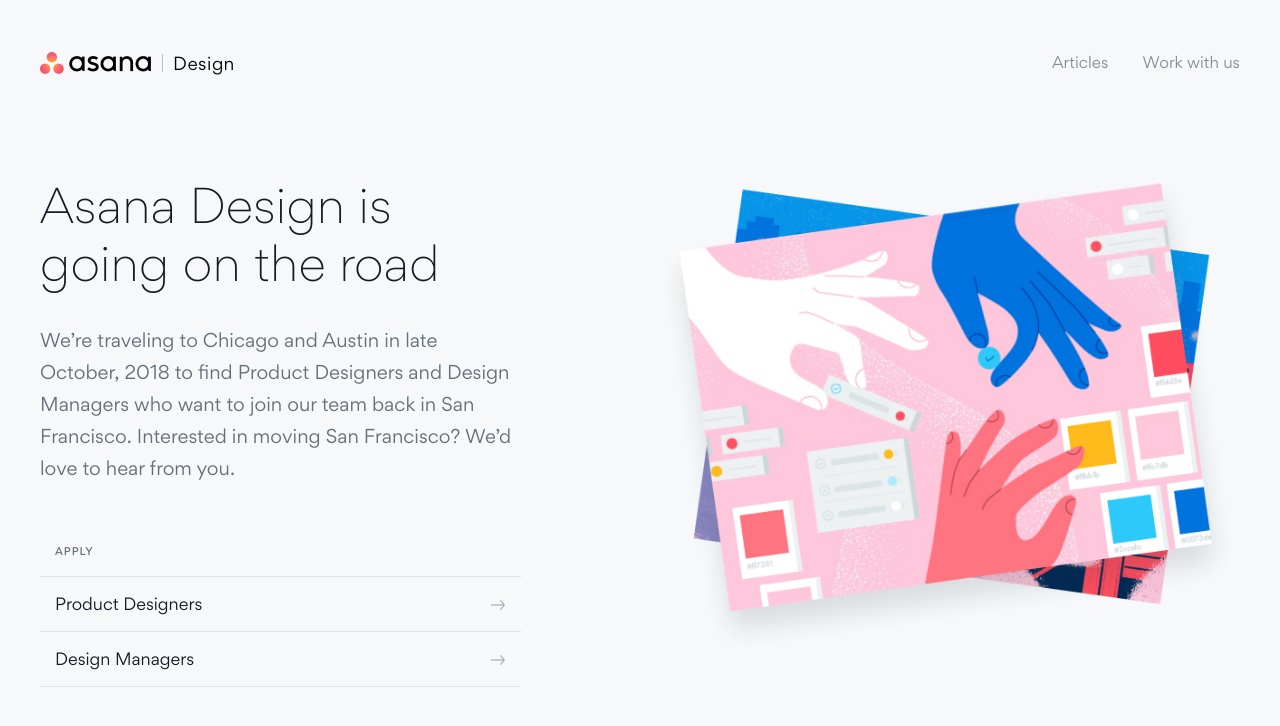
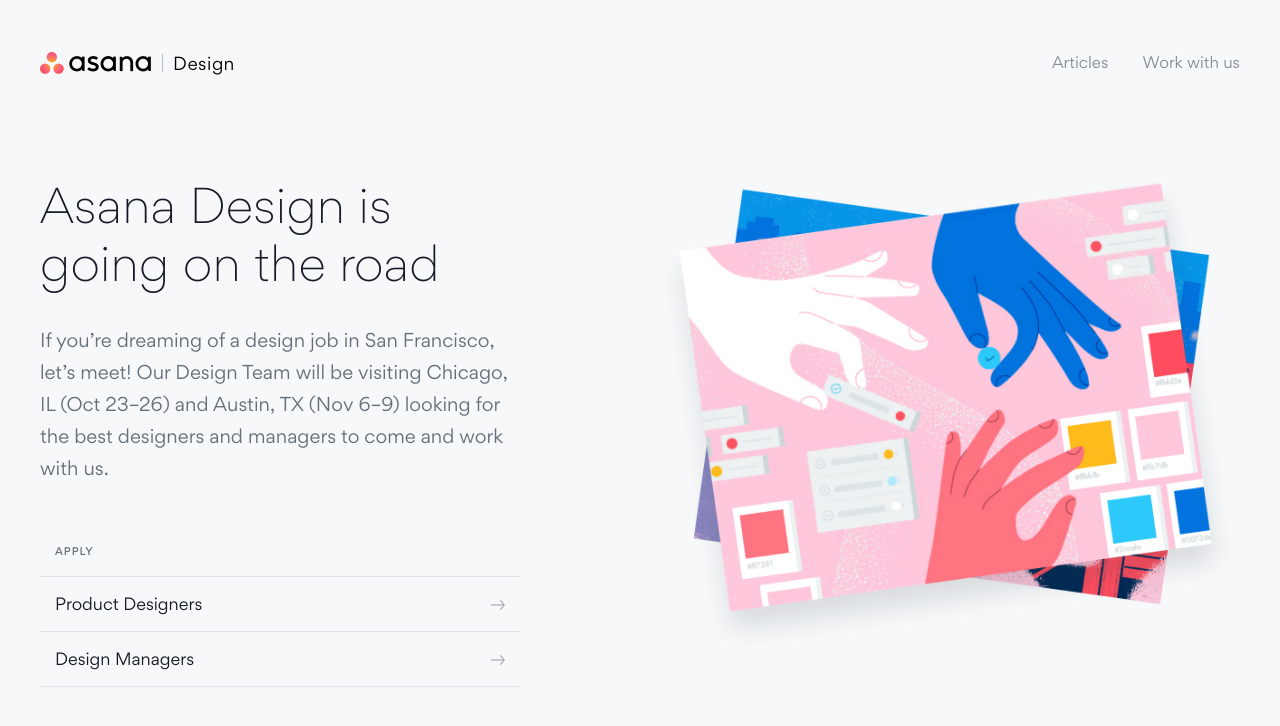
Before and after one commit to mattbond21/asana.design, a Jekyll site: the page built from index.html, in a window 1280 px wide and 900 px high. Shown: the top 726 px of the window. Built offline with Jekyll 4.4.1, drawn with Linux system fonts in a browser that asks for light colours; nearby versions of some CDN libraries; some web fonts are replaced.

Commit message:
copy edits

```diff
--- a/index.html
+++ b/index.html
@@ -10,7 +10,7 @@
       <div class="row hero">
         <div class="five-col">
           <h1>Asana Design is going on the road</h1>
-          <h3>We&rsquo;re traveling to Chicago and Austin in late October, 2018 to find Product Designers and Design Managers who want to join our team back in San Francisco. Interested in moving San Francisco? We&rsquo;d love to hear from you.</h2>
+          <h3>If you&rsquo;re dreaming of a design job in San Francisco, let&rsquo;s meet! Our Design Team will be visiting Chicago, IL (Oct 23&ndash;26) and Austin, TX (Nov 6&ndash;9) looking for the best designers and managers to come and work with us.</h2>
 
           <div class="link-block">
             <h5>Apply</h5>
```
